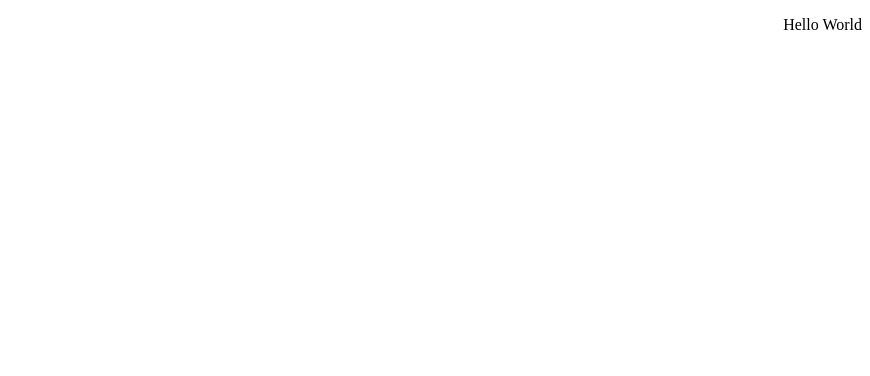
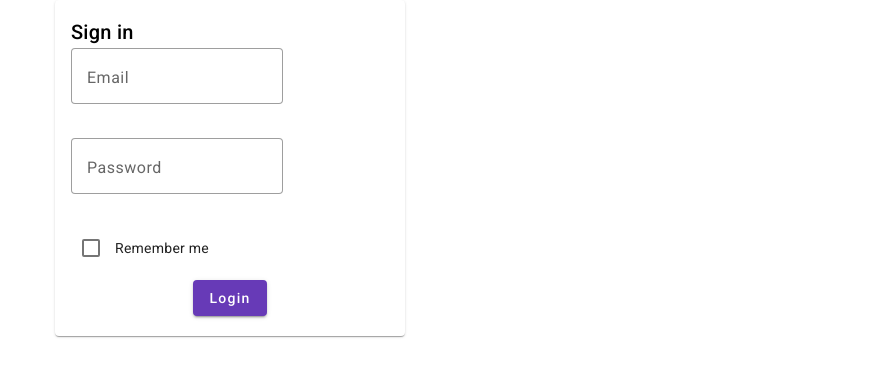
Before and after one commit to varmajt/test, an Angular app in the folder angular-getstarted/: page / in a window 1280 px wide. Shown: the top 376 px of the page, without its empty margins (410-1280 px from the left). Built offline with nearby package versions, Linux system fonts and the light colour scheme.

Commit message:
form added

```diff
--- a/angular-getstarted/angular.json
+++ b/angular-getstarted/angular.json
@@ -27,6 +27,7 @@
               "src/assets"
             ],
             "styles": [
+              "@angular/material/prebuilt-themes/indigo-pink.css",
               "src/styles.css"
             ],
             "scripts": []
@@ -94,6 +95,7 @@
               "src/assets"
             ],
             "styles": [
+              "@angular/material/prebuilt-themes/indigo-pink.css",
               "src/styles.css"
             ],
             "scripts": []
--- a/angular-getstarted/src/app/app.component.html
+++ b/angular-getstarted/src/app/app.component.html
@@ -1,2 +1,29 @@
 <title>{{titlex}}</title>
-<p>Hello World</p>
+<mat-card>
+    <mat-card-header>
+        <mat-card-title>Sign in</mat-card-title>
+    </mat-card-header>
+    <mat-card-content>
+        <form>
+            <p>
+                <mat-form-field appearance="outline">
+                    <mat-label>Email</mat-label>
+                    <input matInput type="email" name="email" id="email" />
+                </mat-form-field>
+            </p>
+            <p>
+                <mat-form-field appearance="outline">
+                    <mat-label>Password</mat-label>
+                    <input matInput type="password" name="password" id="password" />
+                </mat-form-field>
+            </p>
+            <p>
+                <mat-checkbox>Remember me</mat-checkbox>
+            </p>
+        </form>
+    </mat-card-content>
+    <mat-card-footer>
+        <button  mat-raised-button color="primary" (click)="OnSubmit()">Login</button>
+    </mat-card-footer>
+    <br />
+</mat-card>
--- a/angular-getstarted/src/app/app.component.ts
+++ b/angular-getstarted/src/app/app.component.ts
@@ -6,5 +6,12 @@ import { Component } from '@angular/core';
   styleUrls: ['./app.component.css']
 })
 export class AppComponent {
-  titlex = 'getting started';
+  titlex = 'started';
+  myemail:string = "jv@gmail.com";
+  myChoice:boolean  = false;
+
+  OnSubmit = () =>{
+    alert("login done");
+    console.log(`email: ${this.myemail}, choice: ${this.myChoice}`);
+  }
 }
--- a/angular-getstarted/src/index.html
+++ b/angular-getstarted/src/index.html
@@ -5,8 +5,11 @@
   <base href="/">
   <meta name="viewport" content="width=device-width, initial-scale=1">
   <link rel="icon" type="image/x-icon" href="favicon.ico">
+  <link rel="preconnect" href="https://fonts.gstatic.com">
+  <link href="https://fonts.googleapis.com/css2?family=Roboto:wght@300;400;500&display=swap" rel="stylesheet">
+  <link href="https://fonts.googleapis.com/icon?family=Material+Icons" rel="stylesheet">
 </head>
-<body>
+<body class="mat-typography">
   <app-root></app-root>
 </body>
 </html>
--- a/angular-getstarted/src/styles.css
+++ b/angular-getstarted/src/styles.css
@@ -1,4 +1,17 @@
+@import "../node_modules/@angular/material/prebuilt-themes/deeppurple-amber.css";
 /* You can add global styles to this file, and also import other style files */
-p {
-    text-align: right;
-}
+
+html, body { height: 100%; }
+body { margin: 0; font-family: Roboto, "Helvetica Neue", sans-serif; }
+
+mat-card {
+    width: 350px;
+    display: block;
+    margin-left: auto;
+    margin-right: auto;
+  }
+
+  mat-card-footer{
+    margin-left: auto;
+    margin-right: auto;
+  }
--- a/angular-getstarted/tsconfig.json
+++ b/angular-getstarted/tsconfig.json
@@ -16,7 +16,7 @@
     "experimentalDecorators": true,
     "moduleResolution": "node",
     "importHelpers": true,
-    "target": "es2017",
+    "target": "ES2022",
     "module": "es2020",
     "lib": [
       "es2020",
```
Also changed, not shown: angular-getstarted/package.json (+22 -21 lines), angular-getstarted/src/app/app.module.ts (+7 -2 lines), angular-getstarted/src/app/material.module.ts (added, +105 -0 lines), 1 other file (tests, documents, lock files or other folders).
